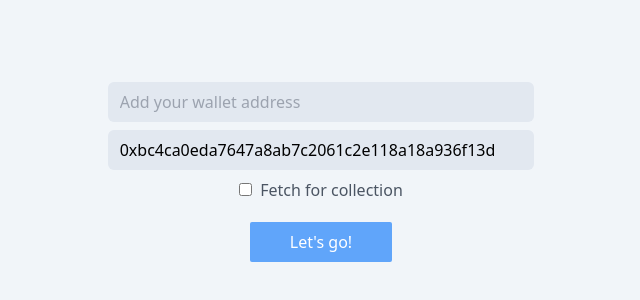
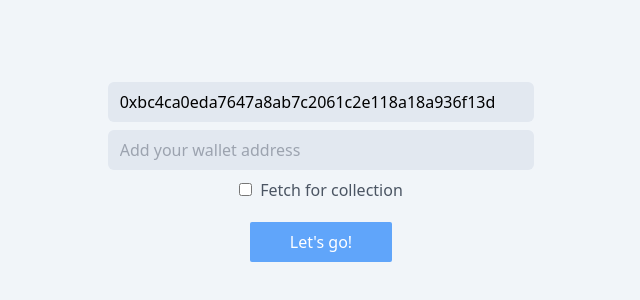
Before and after one commit to humayunj/nft-gallery, a Next.js app: page / in a window 1280 px wide. Shown: the part 214-514 px from the top of the page, without its empty margins (319-959 px from the left). Built offline with nearby package versions, Linux system fonts and the light colour scheme.

Commit message:
ui changes

```diff
--- a/pages/index.tsx
+++ b/pages/index.tsx
@@ -60,17 +60,17 @@ const Home: NextPage = () => {
         <input
           type="text"
           className="py-2 px-3 w-1/3 rounded-md bg-slate-200"
+          placeholder="Add the collection address"
+          value={collection}
+          onChange={(e) => setCollectionAddress(e.target.value)}
+        />
+        <input
+          type="text"
+          className="py-2 px-3 w-1/3 rounded-md bg-slate-200"
           disabled={fetchForCollection}
           placeholder="Add your wallet address"
           value={wallet}
           onChange={(e) => setWalletAddress(e.target.value)}
-        />
-        <input
-          type="text"
-          className="py-2 px-3 w-1/3 rounded-md bg-slate-200"
-          placeholder="Add the collection address"
-          value={collection}
-          onChange={(e) => setCollectionAddress(e.target.value)}
         />
         <label className="text-gray-600">
           <input
```
